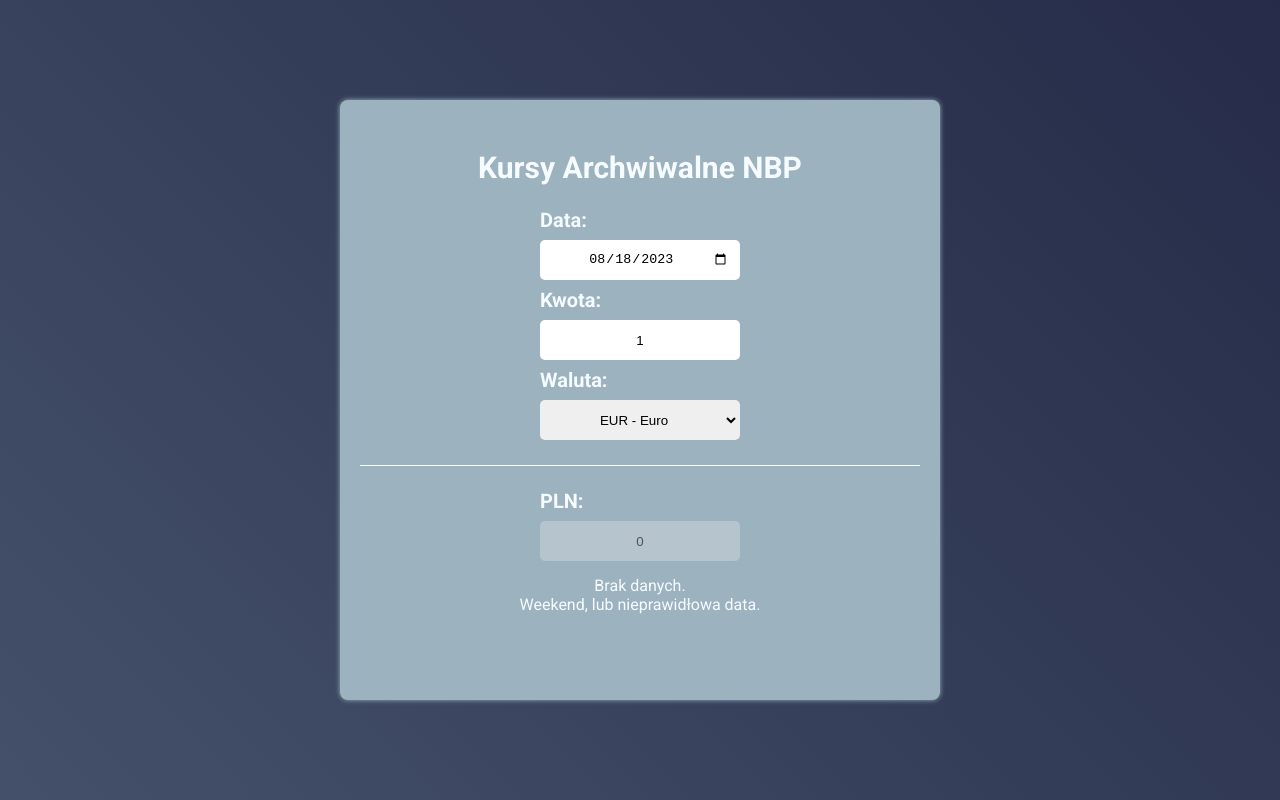
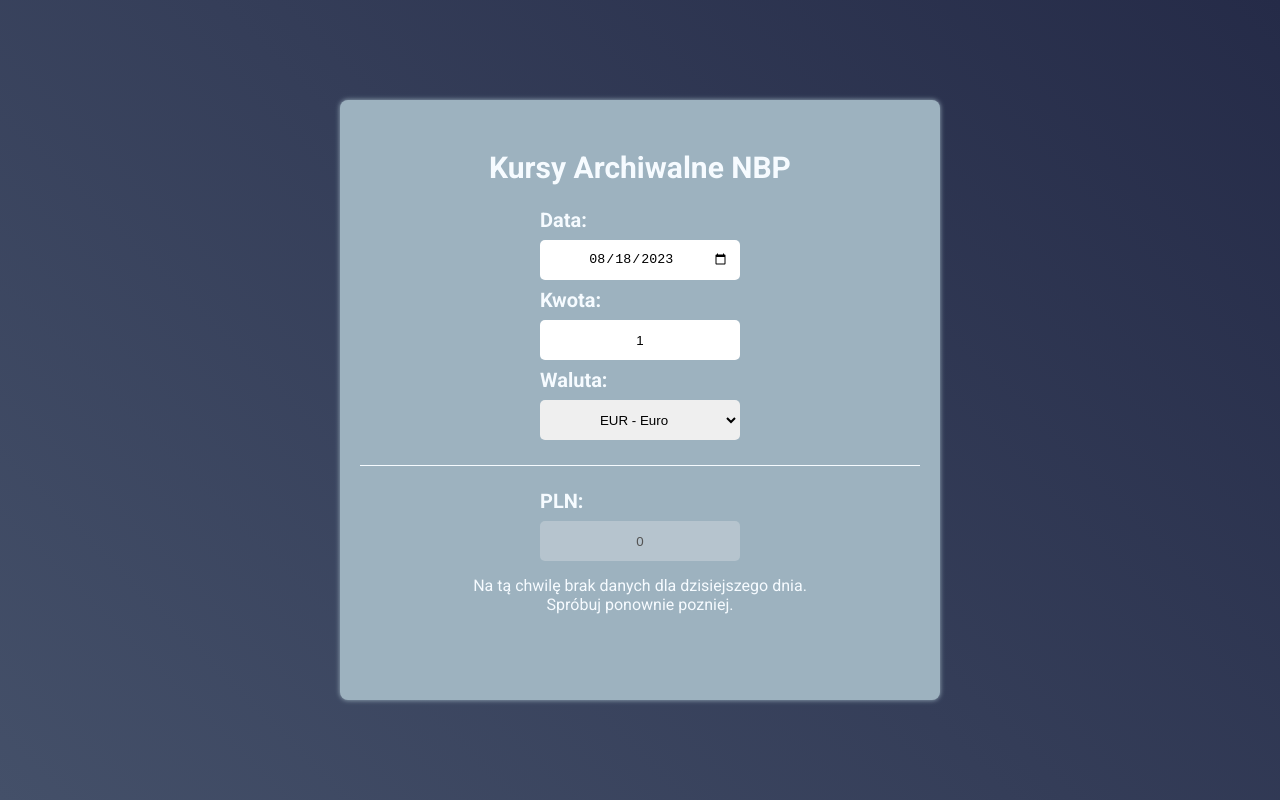
Before and after one commit to Bartek404/NBPHistoryRates, a plain HTML site: page index.html in a window 1280 px wide. Drawn offline with Linux system fonts and the light colour scheme; no server answers.

Commit message:
fixed typo and same day message

```diff
--- a/index.html
+++ b/index.html
@@ -8,13 +8,13 @@
     <link rel="preconnect" href="https://fonts.gstatic.com" crossorigin>
     <link href="https://fonts.googleapis.com/css2?family=Roboto:wght@300;400;700&display=swap" rel="stylesheet">
     <link rel="stylesheet" href="./css/style.css">
-    <title>Kursy archwiwalne NBP</title>
+    <title>Kursy archiwalne NBP</title>
 </head>
 
 <body>
 
     <div class="app">
-        <h1 class="app__title">Kursy Archwiwalne NBP</h1>
+        <h1 class="app__title">Kursy Archiwalne NBP</h1>
 
         <div class="app__input">
 
--- a/js/scripts.js
+++ b/js/scripts.js
@@ -4,7 +4,7 @@
 const currency = document.querySelector('#currency')
 const infoRate = document.querySelector('.info-rate')
 const errorMsg = document.querySelector('.error-msg')
-
+const today = new Date().toISOString().slice(0, 10)
 date.valueAsDate = new Date()
 
 const calculate = () => {
@@ -21,7 +21,12 @@
 			infoRate.textContent = `Brak danych.`
 			errorMsg.textContent = 'Weekend, lub nieprawidłowa data.'
 			console.error(`Odpowiedź serwara NBP: ${error}`)
-			checkHoliday()
+			if (date.value === today) {
+				infoRate.textContent = `Na tą chwilę brak danych dla dzisiejszego dnia.`
+				errorMsg.textContent = 'Spróbuj ponownie pozniej.'
+			} else {
+				checkHoliday()
+			}
 		})
 }
 
```
